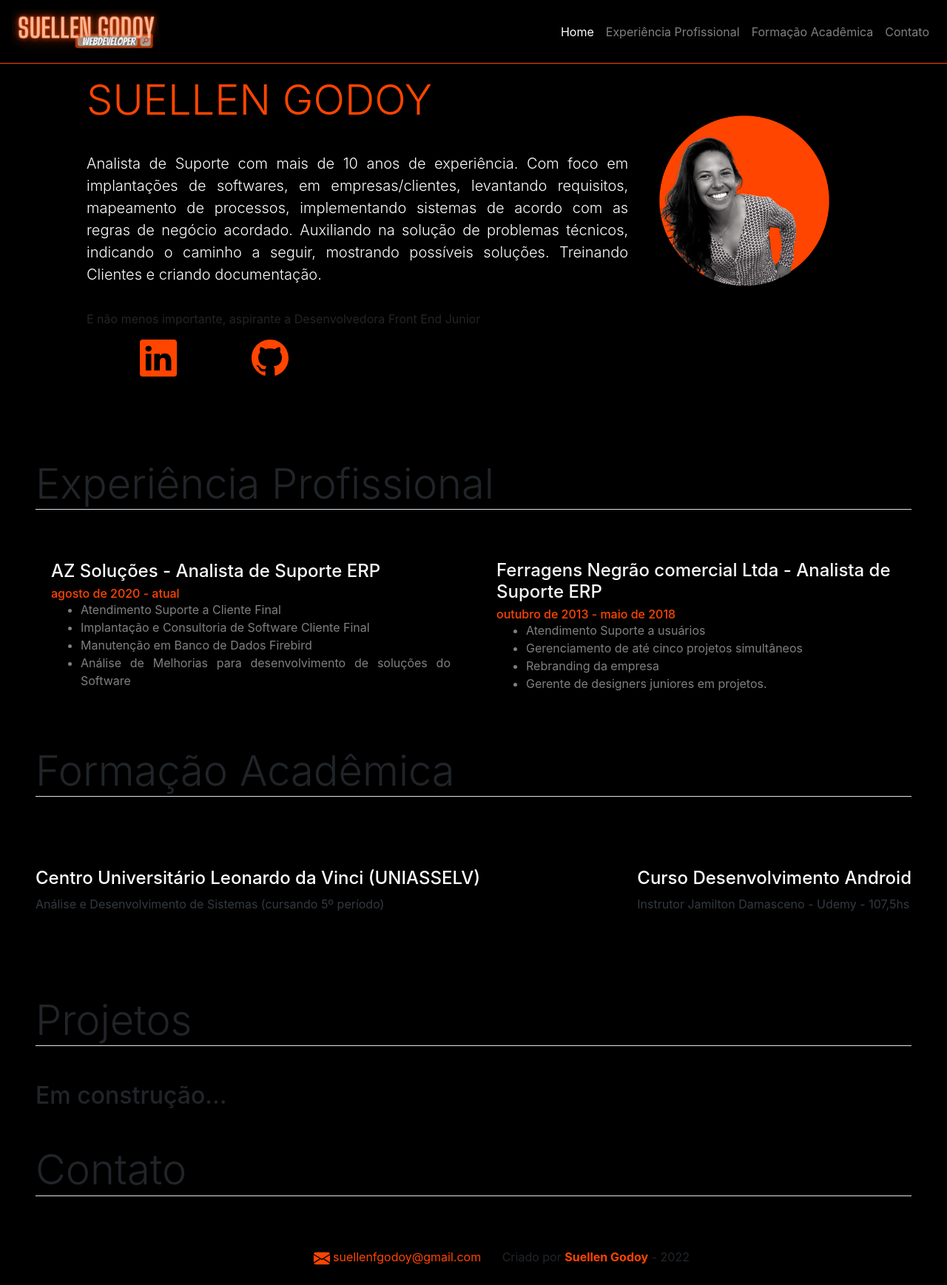
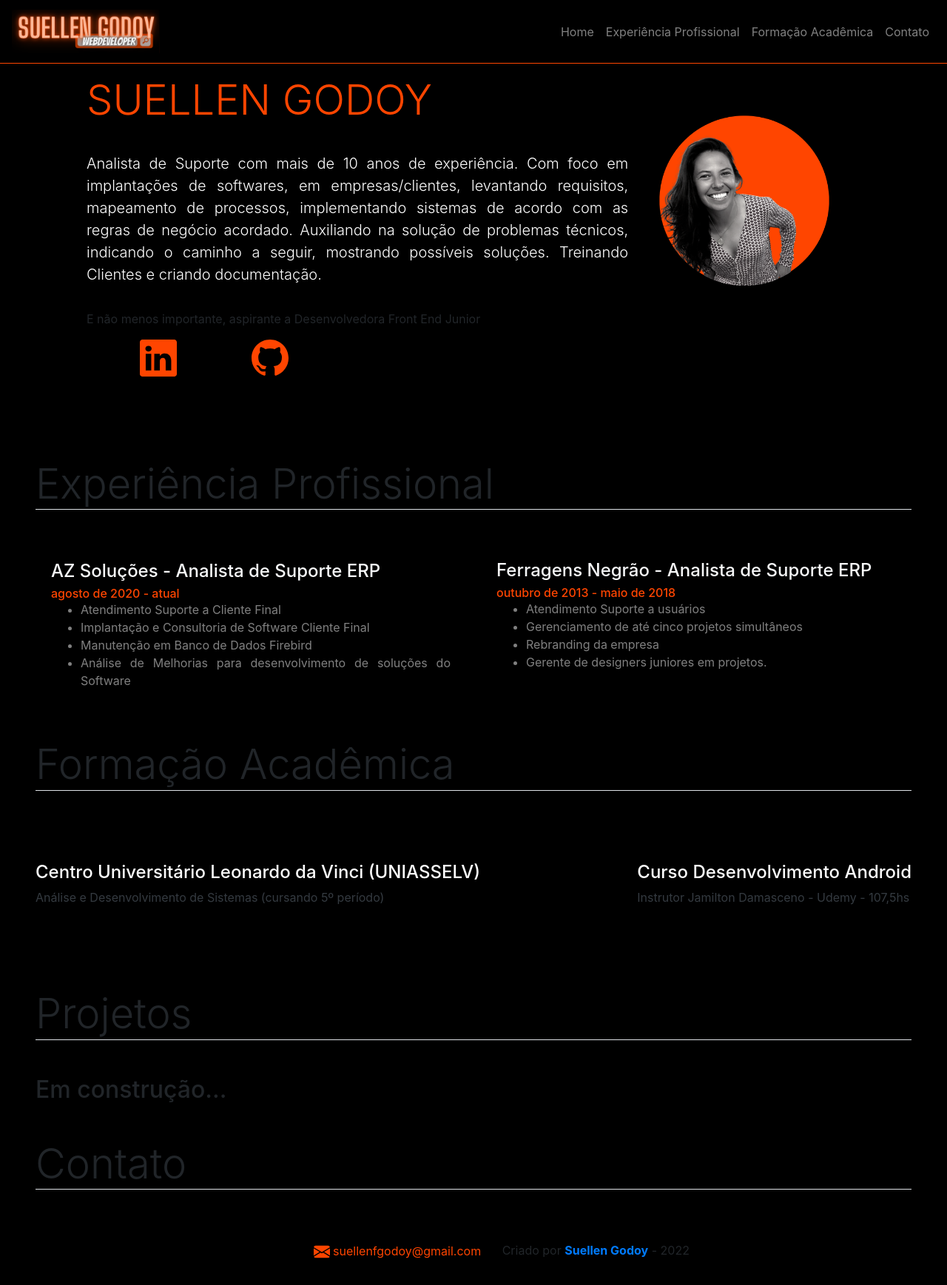
Before and after one commit to GodoySuellen/portifolio.github.io, a plain HTML site: page index.html in a window 1280 px wide. Shown: the whole page at 74% size. Drawn offline with nearby package versions, Linux system fonts and the light colour scheme.

Commit message:
update: alter name repository

```diff
--- a/index.html
+++ b/index.html
@@ -22,7 +22,7 @@
       style="background: black; border-bottom: 1px solid orangered"
     >
       <!--Logo-->
-      <a href="#" class="navbar-brand">
+      <a id="home" href="" class="navbar-brand">
         <img src="./img/logo.png" width="200px" height="auto" />
       </a>
 
@@ -39,7 +39,7 @@
       <div class="collapse navbar-collapse" id="nav-target">
         <ul class="navbar-nav ml-auto">
           <li class="nav-item">
-            <a class="nav-link active" href="#banner">Home</a>
+            <a class="nav-link" href="#home">Home</a>
           </li>
           <li class="nav-item">
             <a class="nav-link" href="#experiencia">Experiência Profissional</a>
@@ -94,7 +94,7 @@
       </ul>
     </div>
     <div class="card-body text-white-50 ">
-      <h4 class="card-title text-light">Ferragens Negrão comercial Ltda - Analista de Suporte ERP </h4>
+      <h4 class="card-title text-light">Ferragens Negrão - Analista de Suporte ERP </h4>
       <h6 class="card-subtitle"  style="color:orangered;"> outubro de 2013 - maio de 2018</h6>
       <ul class="card-text text-white-50 text-justify">
         <li>Atendimento Suporte a usuários</li>
@@ -132,7 +132,7 @@
      <a  class="p-4 ml-5" id="button-redes" href=""><svg style="color:orangered;" xmlns="http://www.w3.org/2000/svg" width="30" height="30" fill="currentColor" class="bi bi-envelope-fill p-1"  viewBox="0 0 16 16">
       <path d="M.05 3.555A2 2 0 0 1 2 2h12a2 2 0 0 1 1.95 1.555L8 8.414.05 3.555ZM0 4.697v7.104l5.803-3.558L0 4.697ZM6.761 8.83l-6.57 4.027A2 2 0 0 0 2 14h12a2 2 0 0 0 1.808-1.144l-6.57-4.027L8 9.586l-1.239-.757Zm3.436-.586L16 11.801V4.697l-5.803 3.546Z"/>
     </svg>suellenfgodoy@gmail.com</a>
-    <span class="">Criado por <strong  style="color:orangered;">Suellen Godoy</strong> - 2022</span>
+    <span class="">Criado por <strong  style="color:orangered;"><a href="https://godoysuellen.github.io/portifolio.github.io/" target="#blank">Suellen Godoy</a></strong> - 2022</span>
     </div>
   </div>
 </footer>
```
